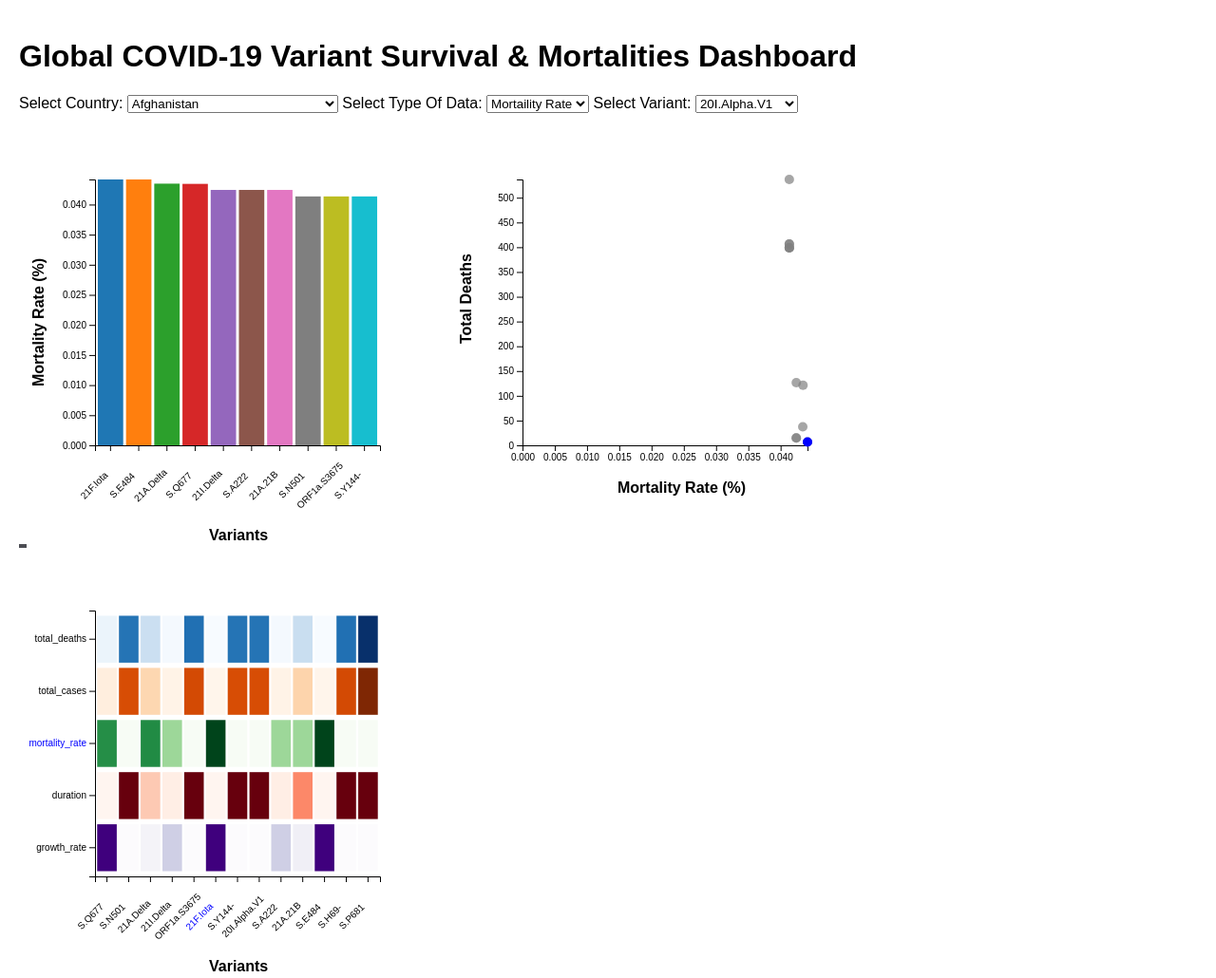
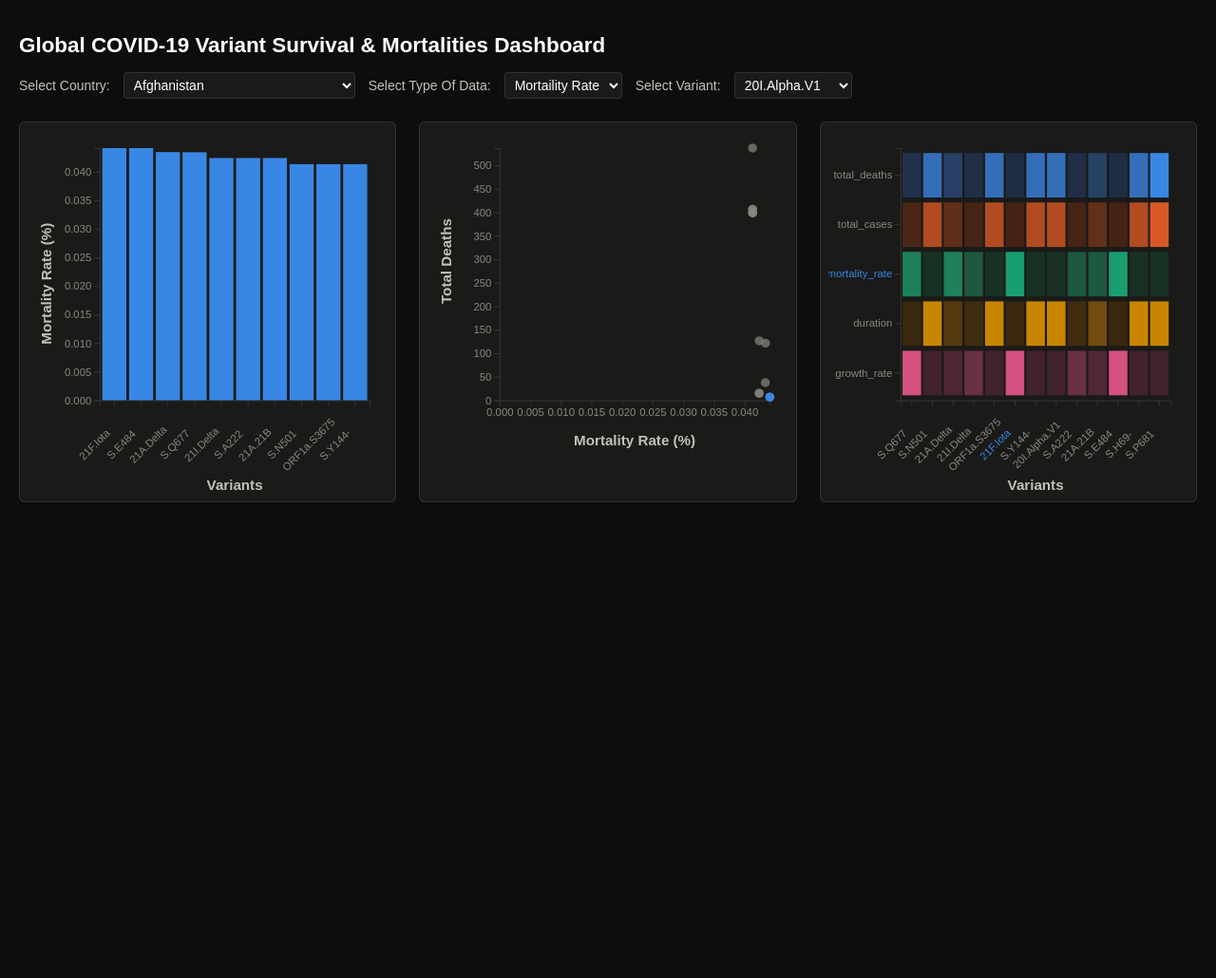
Before and after one commit to alekschmierer/COVID-19-Variant-Survival-Dashboard, a plain HTML site: page index.html in a window 1280 px wide. Shown: the whole page at 95% size. After the commit the page ends 800 px from the top, so only its background shows below. Drawn offline with nearby package versions, Linux system fonts and the light colour scheme.

Commit message:
Default dark mode and added d3 locally

```diff
--- a/index.html
+++ b/index.html
@@ -5,7 +5,7 @@
   <meta charset="UTF-8" />
   <title>COVID-19 Variant Survival</title>
   <link rel="stylesheet" href="style.css" />
-  <script src="https://d3js.org/d3.v7.min.js"></script>
+  <script src="d3.v7.min.js"></script>
 </head>
 
 <body>
--- a/script.js
+++ b/script.js
@@ -1,3 +1,35 @@
+//The palette lives in style.css and is read back here, so there is one copy of
+//it rather than two that drift apart.
+const cssTokens = getComputedStyle(document.documentElement);
+const token = (name) => cssTokens.getPropertyValue(name).trim();
+
+const theme = {
+  series1: token("--series-1"),
+  muted: token("--text-muted"),
+  surface: token("--surface"),
+  metricHues: [
+    token("--metric-1"),
+    token("--metric-2"),
+    token("--metric-3"),
+    token("--metric-4"),
+    token("--metric-5"),
+  ],
+};
+
+/* A sequential ramp for a dark surface has to run dark -> bright. The usual
+   light -> dark ramps invert here: the largest values sink into the background
+   and the smallest ones glow, which is the reading backwards.
+
+   Built in Lab from the row's own hue so lightness climbs monotonically and the
+   top of the ramp lands exactly on the validated categorical step — the colour
+   a full-strength cell is meant to read as. The bottom keeps a trace of the hue
+   rather than going neutral, so a near-zero cell still belongs to its row. */
+function darkRamp(hex) {
+  const top = d3.lab(hex);
+  const bottom = d3.lab(18, top.a * 0.3, top.b * 0.3);
+  return d3.interpolateLab(bottom, top);
+}
+
 //Load CSV file using d3.csv
 d3.csv("surv_variants_cleaned.csv", d3.autoType).then((data) => {
   //Define margin convention
@@ -6,26 +38,28 @@ d3.csv("surv_variants_cleaned.csv", d3.autoType).then((data) => {
   const margin = { top: 20, right: 20, bottom: 100, left: 80 };
 
   //Create SVG and Group
-  const barSvg = d3
-    .select("#barChartSVG")
-    .attr("width", width)
-    .attr("height", height);
+  //Every chart is drawn against a fixed 400x400 user space, but the CSS
+  //stretches the SVG to fill its column. Without a viewBox the user space is
+  //1:1 with rendered pixels, so the drawing stays 400 units wide and the rest
+  //of the element is dead space. The viewBox maps those 400 units onto
+  //whatever width the element actually gets.
+  const setUpSvg = (selector) =>
+    d3
+      .select(selector)
+      .attr("viewBox", `0 0 ${width} ${height}`)
+      .attr("preserveAspectRatio", "xMidYMid meet");
+
+  const barSvg = setUpSvg("#barChartSVG");
   const barChartGroup = barSvg
     .append("g")
     .attr("transform", `translate(${margin.left},${margin.top})`);
 
-  const scatterplotSVG = d3
-    .select("#scatterplotSVG")
-    .attr("width", width)
-    .attr("height", height);
+  const scatterplotSVG = setUpSvg("#scatterplotSVG");
   const scatterPlotGroup = scatterplotSVG
     .append("g")
     .attr("transform", `translate(${margin.left},${margin.top})`);
 
-  const heatMapSvg = d3
-    .select("#heatMapSVG")
-    .attr("width", width)
-    .attr("height", height);
+  const heatMapSvg = setUpSvg("#heatMapSVG");
   const heatMapGroup = heatMapSvg
     .append("g")
     .attr("transform", `translate(${margin.left},${margin.top})`);
@@ -145,7 +179,11 @@ d3.csv("surv_variants_cleaned.csv", d3.autoType).then((data) => {
     barChartGroup.append("g").attr("class", "y-axis").call(yAxis);
 
     // Use enter-update pattern to draw bars
-    const colorScale = d3.scaleOrdinal(d3.schemeCategory10);
+    /* One colour for every bar. This was ten hues from schemeCategory10, one
+       per variant, which spent the chart's only free channel restating what the
+       x-axis already labels — and ten is past the eight a categorical palette
+       can hold without two of them becoming indistinguishable under colour
+       blindness. The bar length is the variable; the variant is the axis. */
     barChartGroup
       .selectAll(".bar")
       .data(topRates)
@@ -156,7 +194,7 @@ d3.csv("surv_variants_cleaned.csv", d3.autoType).then((data) => {
       .attr("y", (d) => yScales(d[dataSelectionVar]))
       .attr("width", xScales.bandwidth())
       .attr("height", (d) => chartDimHeight - yScales(d[dataSelectionVar]))
-      .attr("fill", (d) => colorScale(d.variant));
+      .attr("fill", theme.series1);
 
     //Hover tool tips
     var tooltip = d3.select("#tooltip");
@@ -177,13 +215,19 @@ d3.csv("surv_variants_cleaned.csv", d3.autoType).then((data) => {
         .style("left", event.pageX + "px")
         .style("top", event.pageY + "px")
         .style("opacity", 1);
-    });
+      })
+      //Nothing ever hid the tooltip again, so it stayed on screen at whatever
+      //position it was last given.
+      .on("mouseout", () => tooltip.style("opacity", 0));
 
     //X-Axis Label
     barChartGroup
       .append("text")
-      .attr("x", chartDimWidth / 2 - 30)
+      .attr("x", chartDimWidth / 2)
       .attr("y", chartDimHeight + 100)
+      //text-anchor rather than subtracting a guess at half the label's width:
+      //the offset was tuned per chart and drifts as soon as the text changes.
+      .attr("text-anchor", "middle")
       .style("font-weight", "bold")
       .style("font-family", "Arial")
       .text("Variants");
@@ -276,7 +320,9 @@ d3.csv("surv_variants_cleaned.csv", d3.autoType).then((data) => {
       )
       .attr("cy", (d) => yScales(d.total_deaths))
       .attr("r", 5)
-      .attr("fill", (d) => (d.variant === variantSelection ? "blue" : "gray"))
+      .attr("fill", (d) =>
+        d.variant === variantSelection ? theme.series1 : theme.muted
+      )
       .attr("opacity", (d) => (d.variant === variantSelection ? 1.0 : 0.7));
 
     //Draw the selected variant on top
@@ -292,8 +338,11 @@ d3.csv("surv_variants_cleaned.csv", d3.autoType).then((data) => {
     //X-Axis Label
     scatterPlotGroup
       .append("text")
-      .attr("x", chartDimWidth / 2 - 50)
+      .attr("x", chartDimWidth / 2)
       .attr("y", chartDimHeight + 50)
+      //Centred on the plot rather than nudged by a fixed offset, which matters
+      //here because this label's text changes with the data-type selector.
+      .attr("text-anchor", "middle")
       .style("font-weight", "bold")
       .style("font-family", "Arial")
       .text(xAxisText);
@@ -311,7 +360,7 @@ d3.csv("surv_variants_cleaned.csv", d3.autoType).then((data) => {
       .text("Total Deaths");
 
     //Hover tool tips
-    var tooltip2 = d3.select("#tooltip");
+    var tooltip2 = d3.select("#tooltip2");
     scatterPlotGroup.selectAll(".circle").on("mouseover", (event, d) => {
       const variantName = d.variant;
       tooltip2
@@ -319,7 +368,8 @@ d3.csv("surv_variants_cleaned.csv", d3.autoType).then((data) => {
         .style("left", event.pageX + "px")
         .style("top", event.pageY + "px")
         .style("opacity", 1);
-    });
+      })
+      .on("mouseout", () => tooltip2.style("opacity", 0));
   }
 
   //HeatMap Function
@@ -379,7 +429,7 @@ d3.csv("surv_variants_cleaned.csv", d3.autoType).then((data) => {
       .attr("dy", "1.2em")
       .style("font-family", "Arial")
       .style("fill", function (d) {
-        return d === variantSelection ? "blue" : "black";
+        return d === variantSelection ? theme.series1 : theme.muted;
       })
       .style("font-weight", function (d) {
         return d === metricSelection ? "900" : "normal";
@@ -392,26 +442,31 @@ d3.csv("surv_variants_cleaned.csv", d3.autoType).then((data) => {
       .selectAll("text")
       .style("font-family", "Arial")
       .style("fill", function (d) {
-        return d === metricSelection ? "blue" : "black";
+        return d === metricSelection ? theme.series1 : theme.muted;
       });
 
     //X-Axis Label
     heatMapGroup
       .append("text")
-      .attr("x", chartDimWidth / 2 - 30)
+      .attr("x", chartDimWidth / 2)
       .attr("y", chartDimHeight + 100)
+      //text-anchor rather than subtracting a guess at half the label's width:
+      //the offset was tuned per chart and drifts as soon as the text changes.
+      .attr("text-anchor", "middle")
       .style("font-weight", "bold")
       .style("font-family", "Arial")
       .text("Variants");
 
     //Create color scale that uses graident-colors so we can define the "heat" in the heat map
-    //Darker colors indiacte more "heat"
+    //Brighter colors indicate more "heat" — on a dark surface the brightest
+    //cell is the one that stands out, so heat climbs toward the hue rather
+    //than away from it. Each metric keeps its own hue and its own domain.
     const colorScale = {
-      total_deaths: d3.scaleSequential(d3.interpolateBlues),
-      total_cases: d3.scaleSequential(d3.interpolateOranges),
-      mortality_rate: d3.scaleSequential(d3.interpolateGreens),
-      duration: d3.scaleSequential(d3.interpolateReds),
-      growth_rate: d3.scaleSequential(d3.interpolatePurples),
+      total_deaths: d3.scaleSequential(darkRamp(theme.metricHues[0])),
+      total_cases: d3.scaleSequential(darkRamp(theme.metricHues[1])),
+      mortality_rate: d3.scaleSequential(darkRamp(theme.metricHues[2])),
+      duration: d3.scaleSequential(darkRamp(theme.metricHues[3])),
+      growth_rate: d3.scaleSequential(darkRamp(theme.metricHues[4])),
     };
     for (metric of metrics) {
       const parameterValues = heatmapData
@@ -436,7 +491,7 @@ d3.csv("surv_variants_cleaned.csv", d3.autoType).then((data) => {
       .attr("fill", (d) => colorScale[d.metric](d.value));
 
     //Hover tool tips
-    var tooltip3 = d3.select("#tooltip");
+    var tooltip3 = d3.select("#tooltip3");
     let formatter;
     const valueFormatter = d3.format(".2f");
     const mortalityFormatter = d3.format(".5f");
@@ -451,7 +506,8 @@ d3.csv("surv_variants_cleaned.csv", d3.autoType).then((data) => {
         .style("left", event.pageX + "px")
         .style("top", event.pageY + "px")
         .style("opacity", 1);
-    });
+      })
+      .on("mouseout", () => tooltip3.style("opacity", 0));
   }
 
   //Update Barchart Dynamically
--- a/style.css
+++ b/style.css
@@ -1,40 +1,115 @@
+:root {
+  color-scheme: dark;
+
+  --page: #0d0d0d;
+  --surface: #1a1a19;
+  --text-primary: #ffffff;
+  --text-secondary: #c3c2b7;
+  --text-muted: #898781;
+  --axis: #383835;
+  --border: rgba(255, 255, 255, 0.1);
+
+  --series-1: #3987e5;
+
+  --metric-1: #3987e5;
+  --metric-2: #d95926;
+  --metric-3: #199e70;
+  --metric-4: #c98500;
+  --metric-5: #d55181;
+}
+
 body {
   font-family: Arial, sans-serif;
   margin: 20px;
+  background: var(--page);
+  color: var(--text-primary);
 }
 
-.axis path,
-.axis line {
-  stroke: #ccc;
+h1 {
+  font-size: 1.4rem;
+  color: var(--text-primary);
 }
 
-.axis text {
+svg text {
+  fill: var(--text-secondary);
+}
+
+.x-axis path,
+.x-axis line,
+.y-axis path,
+.y-axis line {
+  stroke: var(--axis);
+}
+
+.x-axis text,
+.y-axis text {
+  fill: var(--text-muted);
   font-size: 12px;
 }
 
-.barChartFilters select {
-  margin-right: 20px;
+.selectionControls {
+  display: flex;
+  flex-wrap: wrap;
+  align-items: center;
+  gap: 8px 14px;
+  margin-top: 12px;
+}
+
+.selectionControls label {
+  color: var(--text-secondary);
+  font-size: 14px;
+  white-space: nowrap;
+}
+
+.selectionControls select {
+  background: var(--surface);
+  color: var(--text-primary);
+  border: 1px solid var(--border);
+  border-radius: 4px;
+  padding: 4px 6px;
+  font-family: inherit;
+  font-size: 14px;
+}
+
+.selectionControls select:focus-visible {
+  outline: 2px solid var(--series-1);
+  outline-offset: 1px;
 }
 
 #dashboard {
   display: flex;
-  gap: 50px;
+  gap: 24px;
   flex-wrap: wrap;
 }
 
-#tooltip {
+
+.chartContainer {
+  flex: 1 1 300px;
+  min-width: 0;
+  background: var(--surface);
+  border: 1px solid var(--border);
+  border-radius: 6px;
+  padding: 8px;
+}
+
+
+#tooltip,
+#tooltip2,
+#tooltip3 {
   position: absolute;
+  opacity: 0;
   pointer-events: none;
-  background: rgba(32, 33, 41, 0.8);
-  color: white;
-  font-weight: lighter;
-  padding: 2px 4px;
+  background: #2c2c2a;
+  color: var(--text-primary);
+  border: 1px solid var(--border);
+  border-radius: 4px;
+  padding: 4px 8px;
   font-size: 14px;
 }
 
 svg {
   width: 100%;
-  height: 400px;
+  height: auto;
 }
 
 .seperateTitleControls {
```
Also changed, not shown: d3.v7.min.js (added), 1 other file.
